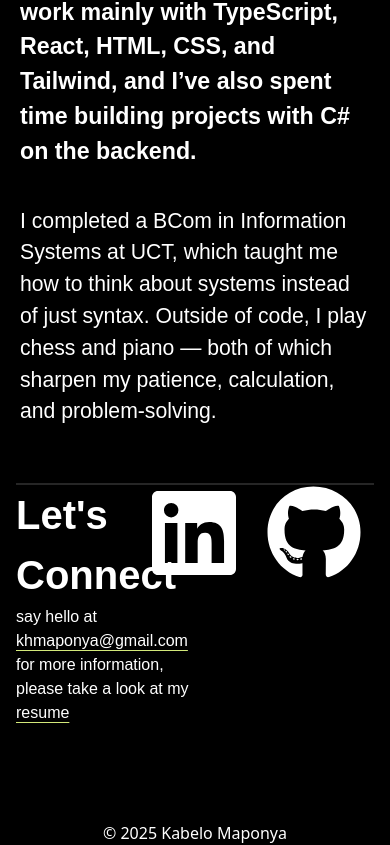
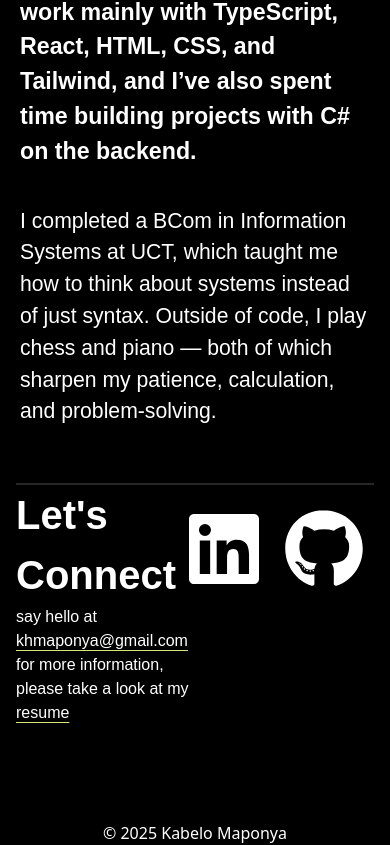
Before and after one commit to KabeloMaps/Portfolio, a React (Vite) app: page / in a window 390 px wide. Shown: the part 5589-6434 px from the top of the page. Built offline with nearby package versions, Linux system fonts and the light colour scheme; a web font is replaced by a local one.

Commit message:
Responsive design

```diff
--- a/src/components/Footer.tsx
+++ b/src/components/Footer.tsx
@@ -25,13 +25,16 @@ const Footer = () => {
             </span>
           </p>
         </div>
-        <div className="social-icons   flex justify-end   text-white text-2xl  mb-5">
+        <div className="social-icons flex justify-end   text-white text-2xl pt-6 mb-5">
           <a
             href="https://www.linkedin.com/in/kabelomaponya/"
             target="_blank"
             rel="noopener noreferrer"
           >
-            <FontAwesomeIcon icon={faLinkedin} className="text-8xl  " />
+            <FontAwesomeIcon
+              icon={faLinkedin}
+              className="text-[5rem] sm:text-[6rem] md:text-[7rem]  "
+            />
           </a>
 
           <a
@@ -39,7 +42,10 @@ const Footer = () => {
             target="_blank"
             rel="noopener noreferrer"
           >
-            <FontAwesomeIcon icon={faGithub} className="text-8xl " />
+            <FontAwesomeIcon
+              icon={faGithub}
+              className="text-[5rem] sm:text-[6rem] md:text-[7rem] "
+            />
           </a>
         </div>
       </footer>
```
